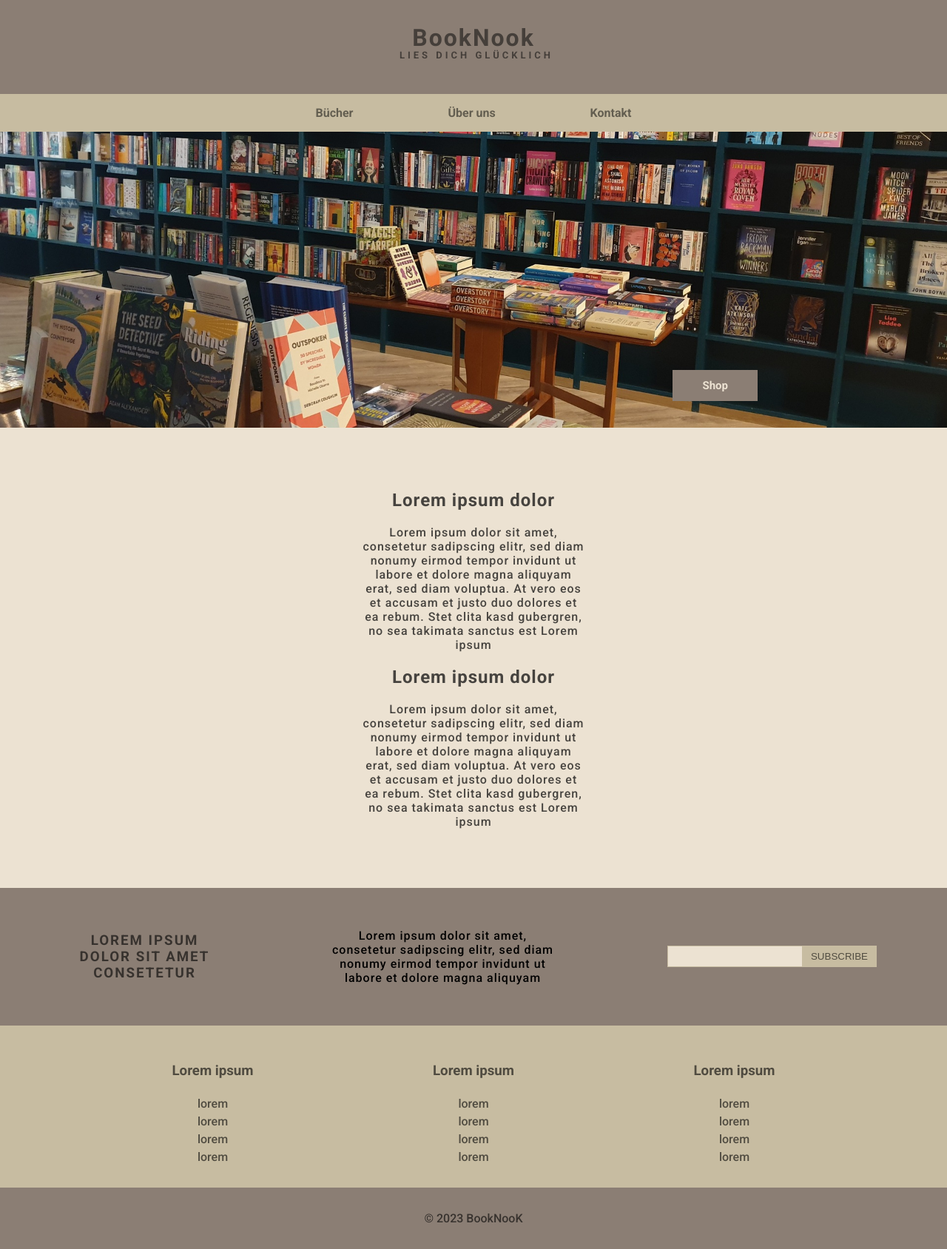
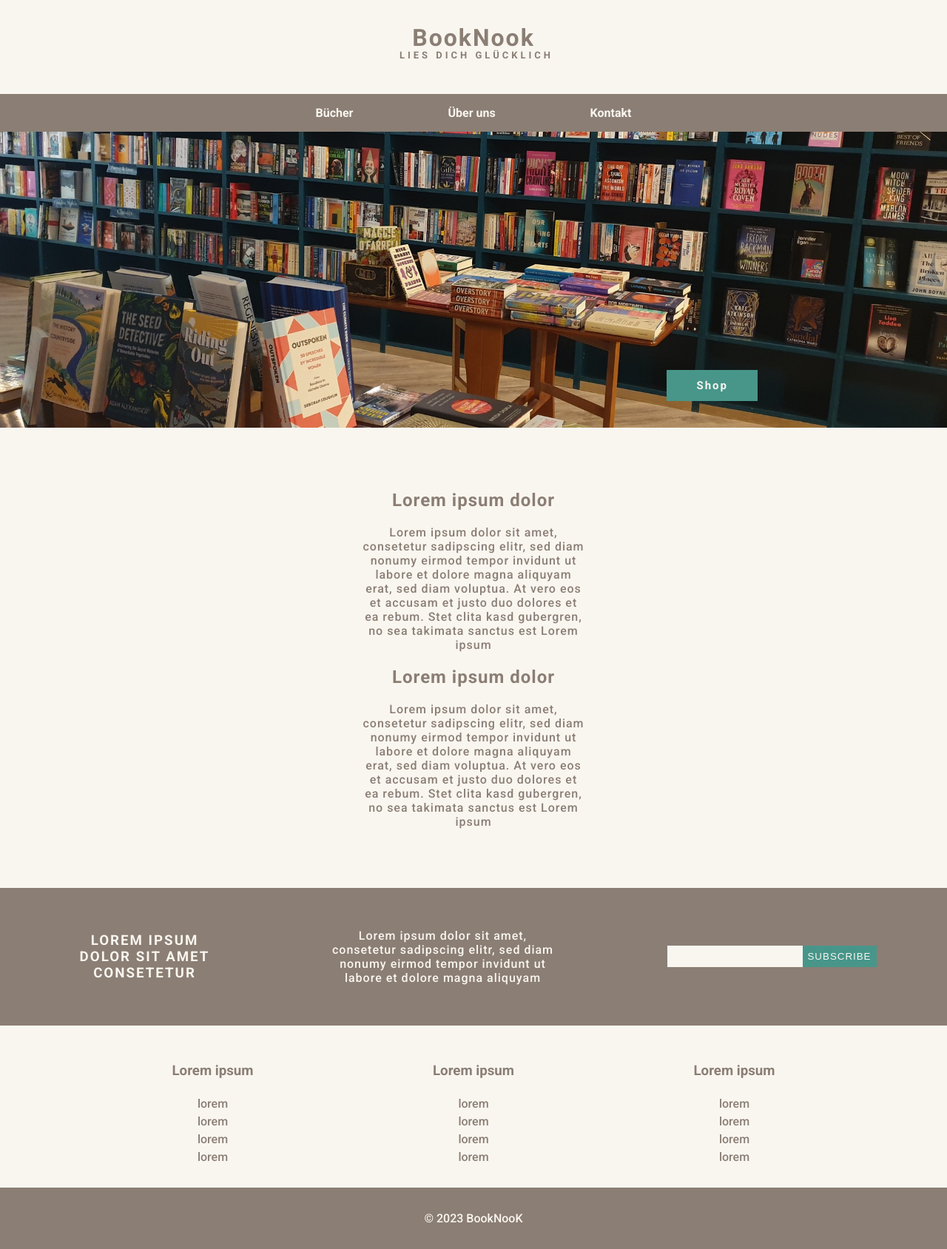
Before and after one commit to JonasHencke/bookstore, a React (Vite) app: page / in a window 1280 px wide. Shown: the whole page at 74% size. Built offline with nearby package versions, Linux system fonts and the light colour scheme; no server answers.

Commit message:
redesign color layout

```diff
--- a/src/components/Header.jsx
+++ b/src/components/Header.jsx
@@ -8,7 +8,7 @@ export default function Header() {
         BookNook
         <p>LIES DICH GLÜCKLICH</p>
       </Link>
-      <nav>
+      <nav className="header-menu">
         <NavLink
           to="/books"
         >
--- a/src/index.css
+++ b/src/index.css
@@ -2,7 +2,7 @@ html,
 body {
     margin: 0;
     padding: 0;
-    background-color: var(--color-3);
+    background-color: var(--color-white);
     font-family: 'Roboto', sans-serif;
 }
 
@@ -18,6 +18,9 @@ body {
     --color-1: #8B7E74;
     --color-2: #C7BCA1;
     --color-3: #ECE2D2;
+    --color-white: #F9F6F0;
+    --color-brown: #8B7E74;
+    --color-turquoise: #479689;
 }
 
 /* -------------------------------- */
@@ -30,7 +33,7 @@ header {
 }
 
 header a {
-    color: rgba(0,0,0,0.5);
+    color: var(--color-brown);
     text-decoration: none;
 }
 
@@ -39,18 +42,21 @@ nav {
     justify-content: center;
     gap: 10%;
     padding: 1rem 0;
-    background-color: var(--color-2);
+    background-color: var(--color-brown);
     flex: 1;
     width: 100%;
     font-weight: 800;
 }
 
+.header-menu a {
+    color: var(--color-white)
+}
 .page-logo {
  font-size: 32px;
  letter-spacing: 2px;
  font-weight: 800;
  padding: 2rem 0;
- background-color: var(--color-1);
+ background-color: var(--color-white);
  text-align: center;
  width: 100%
 }
@@ -66,21 +72,22 @@ nav {
 /* Footer component */
 
 footer {
-    background-color: var(--color-1);
+    background-color: var(--color-brown);
     padding: 2rem 0;
     text-align: center;
     margin-top: auto;
-    color: rgba(0,0,0,0.6)
+    color: var(--color-white)
 }
 
 .newsletter-wrapper {
-    background-color: var(--color-1);
+    background-color: var(--color-brown);
     display: flex;
     flex-direction: column;
     justify-content: center;
     align-items: center;
     gap: 10%;
     padding: 30px 0;
+    color: var(--color-white);
 }
 
 @media (min-width: 1000px) {
@@ -93,7 +100,7 @@ footer {
     margin: 0px;
     max-width: 200px;
     letter-spacing: 2px;
-    color: rgba(0,0,0,0.6);
+    color: var(--color-white);
     text-align: center;
 }
 
@@ -108,23 +115,24 @@ footer {
     display: flex;
 }
 .newsletter-wrapper input {
-    background-color: var(--color-3);
-    border: var(--color-2) 1px solid;
+    background-color: var(--color-white);
+    border: var(--color-white) 1px solid;
     height: 25px;
 }
 
 .newsletter-button {
     border: none;
     width: 100px;
-    background-color: var(--color-2);
-    color: rgba(0,0,0,0.6)
+    background-color: var(--color-turquoise);
+    color: var(--color-white);
+    letter-spacing: 1px;
 }
 
 .imprint {
-    background-color: var(--color-2) ;
+    background-color: var(--color-white) ;
     display: flex;
     justify-content: center;
-    color: rgba(0,0,0,0.6)
+    color: var(--color-brown)
 
 }
 
@@ -153,18 +161,9 @@ footer {
   }
 
   .imprint-container a {
-    color: rgba(0,0,0,0.6);
+    color: var(--color-brown);
     text-decoration: none;
   }
-/* -------------------------------- */
-/* Outlet */
-
-main {
-    /* display: flex;
-    justify-content: center;
-    align-items: center;
-    margin: auto; */
-}
 
 /* -------------------------------- */
 /* Home page */
@@ -182,21 +181,22 @@ main {
 
 .banner-button {
     position: absolute;
-    color: var(--color-3);
+    color: var(--color-white);
     font-size: 15px;
     right: 20%;
     bottom: 40px;
     border: none;
-    background-color: var(--color-1);
+    background-color: var(--color-turquoise);
     padding: 12px 40px;
     cursor: pointer;
     text-align: center;
     font-family: 'Roboto', sans-serif;
     font-weight: 800;
+    letter-spacing: 2px;
 }
 
 .banner-button:hover {
-    background: var(--color-2);
+    -webkit-filter: brightness(90%);
   }
 
 .text-block {
@@ -205,7 +205,7 @@ main {
     max-width: 300px;
     width: 100%;
     letter-spacing: 1px;
-    color: rgba(0,0,0,0.7)
+    color: var(--color-brown)
 }
 
 /* -------------------------------- */
@@ -213,7 +213,7 @@ main {
 
 .empty-page-wrapper {
     max-width: 500px;
-    color: rgba(0,0,0,0.7);
+    color: var(--color-brown);
     margin: 100px auto;
     display: flex;
     align-items: center;
@@ -242,8 +242,8 @@ main {
 }
 
 .search-buttons a {
-    background-color: var(--color-1);
-    color: var(--color-3);
+    background-color: var(--color-brown);
+    color: var(--color-white);
     padding: 0.5em 1em;
     border-radius: 10px;
     text-decoration: none;
@@ -254,7 +254,14 @@ main {
 }
 
 .search-buttons .link-active {
-    background-color: rgba(0,0,0,0.6);
+    background-color: var(--color-turquoise);
+    color: var(--color-white);
+}
+
+.search-buttons .link-remove {
+    background-color: var(--color-white);
+    color: var(--color-brown);
+    outline: var(--color-brown) 1px solid;
 }
 .shop-display {
     display: flex;
@@ -273,11 +280,10 @@ main {
     }
   }
 
-
 .book-card {
     display: flex;
     align-items: center;
-    border-bottom: var(--color-1) solid 1px;
+    border-bottom: var(--color-brown) solid 1px;
     text-align: start;
     font-size: 1.1rem;
     gap: 10px
@@ -297,15 +303,16 @@ main {
     flex-direction: column;
     align-items: start;
     width: 50%;
-    max-width: 400px
+    max-width: 400px;
+    color: #776154;
 }
 
 .warenkorb-Btn {
     height: 30px;
     width: 130px;
     border: none;
-    background-color: var(--color-1);
-    color: var(--color-3);
+    background-color: var(--color-turquoise);
+    color: var(--color-white);
     align-self: end;
 }
 
--- a/src/pages/Books.jsx
+++ b/src/pages/Books.jsx
@@ -30,17 +30,51 @@ export default function Books() {
       </div>
     </div>
   ));
-  console.log(books);
+
   return (
     <>
       <div className="search-buttons">
-        <Link to="?type=fantasy" className={typeFilter === "fantasy" ? "link-active" : ""}>Fantasy</Link>
-        <Link to="?type=klassiker" className={typeFilter === "klassiker" ? "link-active" : ""}>Klassiker</Link>
-        <Link to="?type=sachbuch" className={typeFilter === "sachbuch" ? "link-active" : ""}>Sachbuch</Link>
-        <Link to="?type=kinder und jugend" className={typeFilter === "kinder und jugend" ? "link-active" : ""}>Kinder und Jugend</Link>
-        <Link to="?type=roman" className={typeFilter === "roman" ? "link-active" : ""}>Roman</Link>
-        <Link to="?type=krimi" className={typeFilter === "krimi" ? "link-active" : ""}>Krimi</Link>
-        {typeFilter != null && <Link to="" style={{backgroundColor: "rgba(255,0,0,0.7)" }}>Filter entfernen</Link>}
+        <Link
+          to="?type=fantasy"
+          className={typeFilter === "fantasy" ? "link-active" : ""}
+        >
+          Fantasy
+        </Link>
+        <Link
+          to="?type=klassiker"
+          className={typeFilter === "klassiker" ? "link-active" : ""}
+        >
+          Klassiker
+        </Link>
+        <Link
+          to="?type=sachbuch"
+          className={typeFilter === "sachbuch" ? "link-active" : ""}
+        >
+          Sachbuch
+        </Link>
+        <Link
+          to="?type=kinder und jugend"
+          className={typeFilter === "kinder und jugend" ? "link-active" : ""}
+        >
+          Kinder und Jugend
+        </Link>
+        <Link
+          to="?type=roman"
+          className={typeFilter === "roman" ? "link-active" : ""}
+        >
+          Roman
+        </Link>
+        <Link
+          to="?type=krimi"
+          className={typeFilter === "krimi" ? "link-active" : ""}
+        >
+          Krimi
+        </Link>
+        {typeFilter != null && (
+          <Link to="" className="link-remove">
+            Filter entfernen
+          </Link>
+        )}
       </div>
       <div className="shop-display">
         <div className="book-display">{displayedBooks}</div>
```
